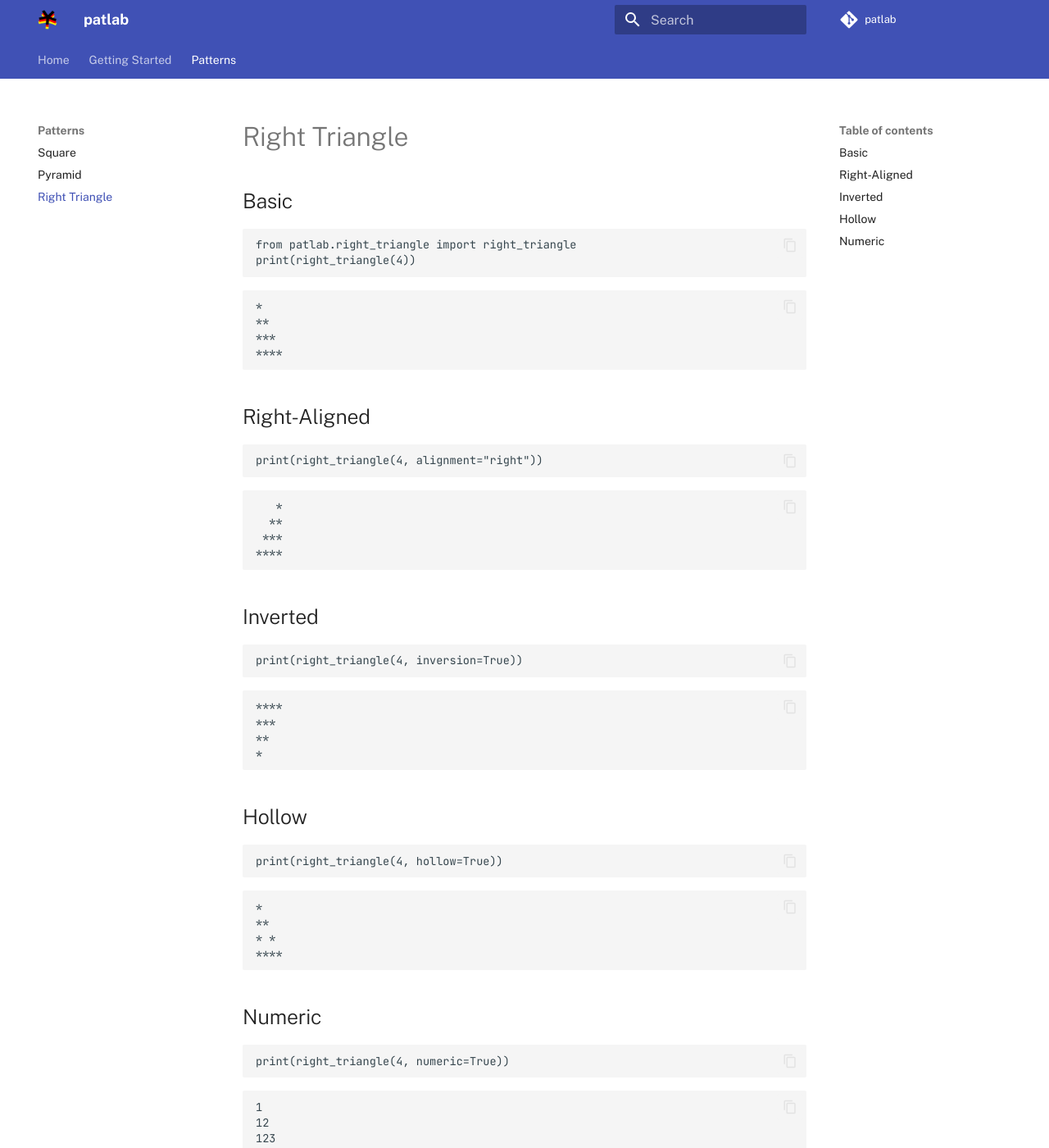
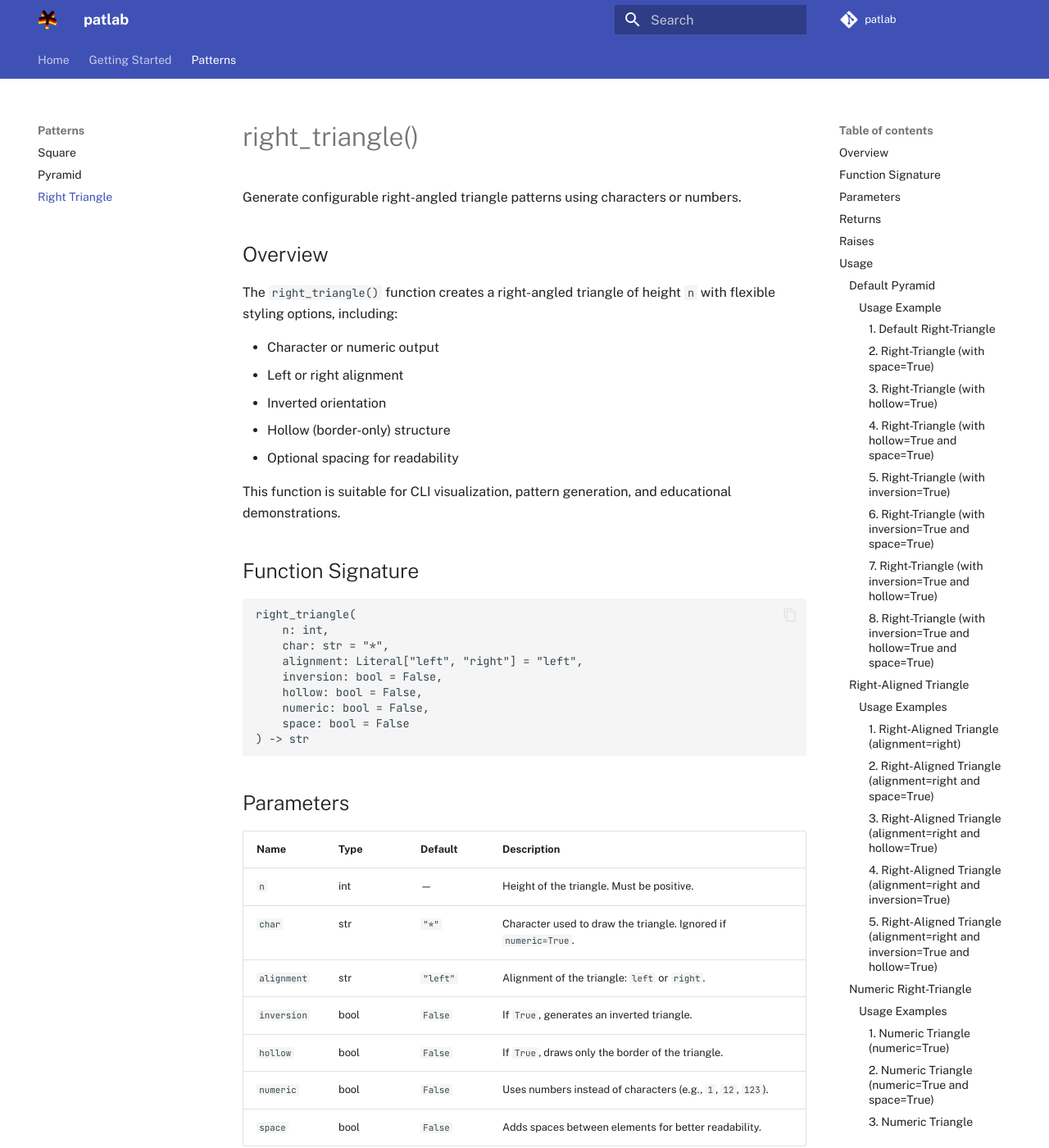
Before and after one commit to sayampradhan/patlab, an MkDocs documentation site: the page built from docs/docs/patterns/triangle.md, in a window 1280 px wide and 1400 px high. Shown: the whole window at 82% size. Built offline with MkDocs 1.6.1 and Material for MkDocs 9.7.7, drawn with Linux system fonts in a browser that asks for light colours; comment, search, counter and statistics services are not loaded; some of the changed text lies outside the part shown.

````diff
--- a/docs/docs/patterns/triangle.md
+++ b/docs/docs/patterns/triangle.md
@@ -1,11 +1,161 @@
-# Right Triangle
+# right_triangle()
 
-## Basic
+Generate configurable right-angled triangle patterns using characters or numbers.
+
+
+
+## Overview
+
+The `right_triangle()` function creates a right-angled triangle of height `n` with flexible styling options, including:
+
+- Character or numeric output
+- Left or right alignment
+- Inverted orientation
+- Hollow (border-only) structure
+- Optional spacing for readability
+
+This function is suitable for CLI visualization, pattern generation, and educational demonstrations.
+
+
+## Function Signature
 
 ```python
-from patlab.right_triangle import right_triangle
+right_triangle(
+    n: int,
+    char: str = "*",
+    alignment: Literal["left", "right"] = "left",
+    inversion: bool = False,
+    hollow: bool = False,
+    numeric: bool = False,
+    space: bool = False
+) -> str
+```
+
+## Parameters
+
+| Name        | Type | Default  | Description                                                     |
+| ----------- | ---- | -------- | --------------------------------------------------------------- |
+| `n`         | int  | —        | Height of the triangle. Must be positive.                       |
+| `char`      | str  | `"*"`    | Character used to draw the triangle. Ignored if `numeric=True`. |
+| `alignment` | str  | `"left"` | Alignment of the triangle: `left` or `right`.                   |
+| `inversion` | bool | `False`  | If `True`, generates an inverted triangle.                      |
+| `hollow`    | bool | `False`  | If `True`, draws only the border of the triangle.               |
+| `numeric`   | bool | `False`  | Uses numbers instead of characters (e.g., `1`, `12`, `123`).    |
+| `space`     | bool | `False`  | Adds spaces between elements for better readability.            |
+
+## Returns
+- str — A newline-separated string representing the triangle.
+
+## Raises
+
+| Exception    | Condition                                   |
+| ------------ | ------------------------------------------- |
+| `ValueError` | If `n <= 0`                                 |
+| `ValueError` | If `alignment` is not `"left"` or `"right"` |
+| `ValueError` | If `numeric=True` and `char` is specified   |
+
+## Usage
+### Default Pyramid
+```
+*
+**
+***
+****
+```
+#### Usage Example
+##### 1. Default Right-Triangle
+```python
 print(right_triangle(4))
 ```
+```
+*
+**
+***
+****
+```
+
+##### 2. Right-Triangle (with `space=True`)
+```python
+print(right_triangle(4, space=True))
+```
+```
+*
+* *
+* * *
+* * * *
+```
+
+##### 3. Right-Triangle (with `hollow=True`)
+```python
+print(right_triangle(5, hollow=True))
+```
+```
+*
+**
+* *
+*  *
+*****
+```
+
+##### 4. Right-Triangle (with `hollow=True` and `space=True`)
+```python
+print(right_triangle(5, hollow=True, space=True))
+```
+```
+*
+* *
+*   *
+*     *
+* * * * *
+```
+
+##### 5. Right-Triangle (with `inversion=True`)
+```python
+print(right_triangle(4, inversion=True))
+```
+```
+****
+***
+**
+*
+```
+
+##### 6. Right-Triangle (with `inversion=True` and `space=True`)
+```python
+print(right_triangle(4, inversion=True, space=True))
+```
+```
+* * * *
+* * *
+* *
+*
+```
+
+##### 7. Right-Triangle (with `inversion=True` and `hollow=True`)
+```python
+print(right_triangle(5, inversion=True, hollow=True))
+```
+```
+*****
+*  *
+* *
+**
+*
+```
+
+##### 8. Right-Triangle (with `inversion=True` and `hollow=True` and `space=True`)
+```python
+print(right_triangle(5, inversion=True, hollow=True, space=True))
+```
+```
+* * * * *
+*     *
+*   *
+* *
+*
+```
+
+### Right-Aligned Triangle
 
 ```
 *
@@ -14,12 +164,12 @@
 ****
 ```
 
-## Right-Aligned
+#### Usage Examples
 
+##### 1. Right-Aligned Triangle (`alignment=right`)
 ```python
 print(right_triangle(4, alignment="right"))
 ```
-
 ```
    *
   **
@@ -27,41 +177,129 @@
 ****
 ```
 
-## Inverted
-
+##### 2. Right-Aligned Triangle (`alignment=right` and `space=True`)
 ```python
-print(right_triangle(4, inversion=True))
+print(right_triangle(4, alignment="right"))
+```
+```
+      *
+    * *
+  * * *
+* * * *
+```
+##### 3. Right-Aligned Triangle (`alignment=right` and `hollow=True`)
+```python
+print(right_triangle(5, alignment=True, hollow=True))
+```
+```
+    *
+  * *
+ *  *
+*****
 ```
 
+##### 4. Right-Aligned Triangle (`alignment=right` and `inversion=True`)
+```python
+print(right_triangle(4, alignment="right", inversion=True))
+```
 ```
 ****
-***
-**
-*
+ ***
+  **
+   *
 ```
 
-## Hollow
-
+##### 5. Right-Aligned Triangle (`alignment=right` and `inversion=True` and `hollow=True`)
 ```python
-print(right_triangle(4, hollow=True))
+print(right_triangle(5, alignment="right", inversion=True, hollow=True))
+```
+```
+*****
+ *  *
+  * *
+   **
+    *
 ```
 
-```
-*
-**
-* *
-****
-```
-
-## Numeric
-
-```python
-print(right_triangle(4, numeric=True))
-```
-
+### Numeric Right-Triangle
 ```
 1
 12
 123
 1234
 ```
+#### Usage Examples
+##### 1. Numeric Triangle (`numeric=True`)
+```python
+print(right_triangle(4, numeric=True))
+```
+```
+1
+12
+123
+1234
+```
+
+##### 2. Numeric Triangle (`numeric=True` and `space=True`)
+```python
+print(right_triangle(4, numeric=True, space=True))
+```
+```
+1
+1 2
+1 2 3
+1 2 3 4
+```
+
+##### 3. Numeric Triangle (`numeric=True` and `hollow=True`)
+```python
+print(right_triangle(5, numeric=True, hollow=True))
+```
+```
+1
+12
+1 3
+1  4
+12345
+```
+
+### More Examples
+##### Example 1
+```python
+print(right_triangle(4,char="#",space=True))
+```
+```
+#
+# #
+# # #
+# # # #
+```
+
+##### Example 2
+```python
+print(right_triangle(5,"1",hollow=True))
+```
+```
+1
+11
+1 1
+1  1
+11111
+```
+
+## Warnings
+- Hollow triangles may not render properly for very small sizes (n <= 3)
+- The function prints a warning message in such cases
+- Space option may not work well with right alignment
+
+## Notes
+- char is ignored when numeric=True
+- Output is always returned as a string (not printed)
+- Alignment padding is based on n
+- Spacing affects both numeric and character modes
+
+## Tips
+- Use space=True for clearer visual output in larger triangles
+- Use right alignment for staircase-style visuals
+- Combine hollow=True with larger n for better patterns
+- Numeric mode is useful for teaching loops and sequences
````
